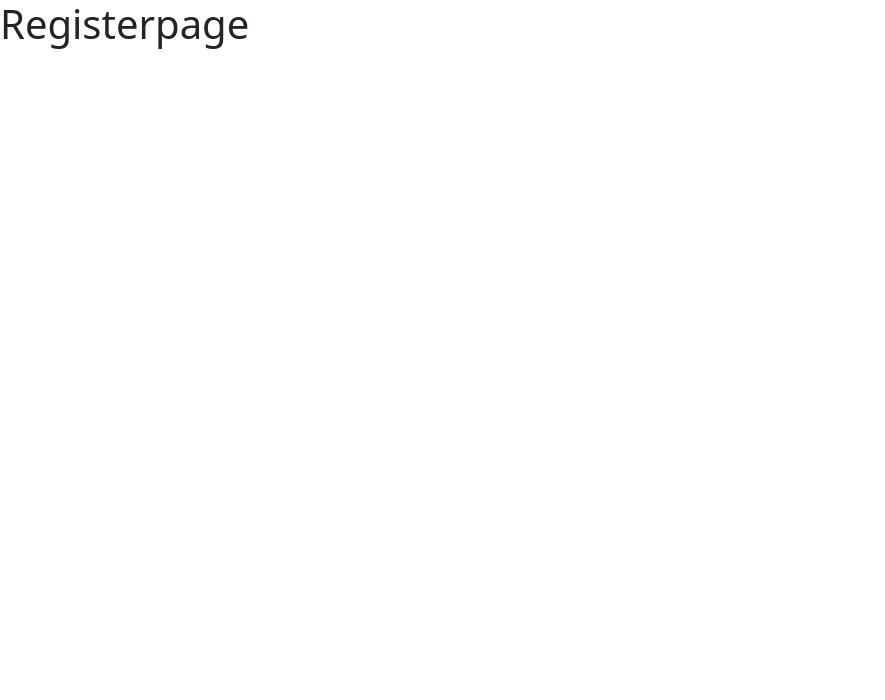
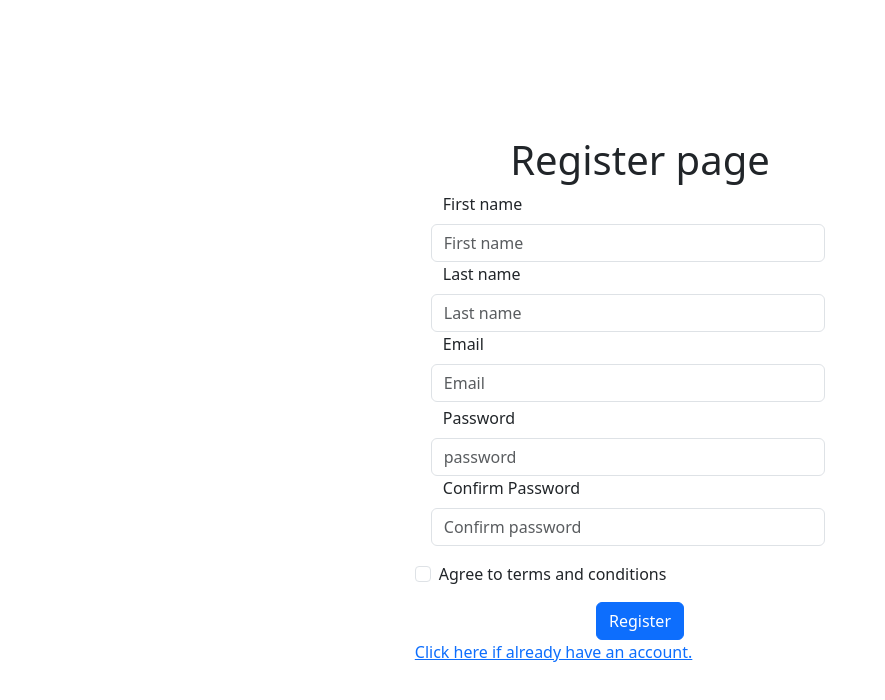
Before and after one commit to SelvakumarBoominathan/CleanEase-FrontEnd, a React (Vite) app: page /Registerpage in a window 1280 px wide. Shown: the top 700 px of the page, without its empty margins (0-885 px from the left). Built offline with nearby package versions, Linux system fonts and the light colour scheme.

Commit message:
completed register page

```diff
--- a/src/App.jsx
+++ b/src/App.jsx
@@ -1,4 +1,5 @@
 import "./App.css";
+import React from "react";
 import { BrowserRouter, Routes, Route } from "react-router-dom";
 import Homepage from "./_components/_Homepage.jsx";
 import "bootstrap/dist/css/bootstrap.min.css";
@@ -7,7 +8,7 @@ import Login from "./_components/_Login/Login";
 
 function App() {
   return (
-    <>
+    <React.StrictMode>
       <div>
         <BrowserRouter>
           <Routes>
@@ -17,7 +18,7 @@ function App() {
           </Routes>
         </BrowserRouter>
       </div>
-    </>
+    </React.StrictMode>
   );
 }
 
--- a/src/_components/_Registerpage/Registerpage-styles.css
+++ b/src/_components/_Registerpage/Registerpage-styles.css
@@ -0,0 +1,6 @@
+.form-parent {
+  width: 500px;
+  height: 500px;
+  display: grid;
+  place-items: center;
+}
--- a/src/_components/_Registerpage/Registerpage.jsx
+++ b/src/_components/_Registerpage/Registerpage.jsx
@@ -1,10 +1,121 @@
 import React from "react";
+import { useState } from "react";
+import Container from "react-bootstrap/Container";
+import Button from "react-bootstrap/Button";
+import Form from "react-bootstrap/Form";
+import Row from "react-bootstrap/Row";
+import "./Registerpage-styles.css";
 
 const Registerpage = () => {
+  const [validated, setValidated] = useState(false);
+
+  const handleSubmit = (event) => {
+    const form = event.currentTarget;
+    if (form.checkValidity() === false) {
+      event.preventDefault();
+      event.stopPropagation();
+    }
+
+    setValidated(true);
+  };
+
   return (
-    <div>
-      <h1>Registerpage</h1>
-    </div>
+    <Container className="d-flex flex-column justify-content-center align-items-center vh-100 w-90">
+      <h1>Register page</h1>
+      <Form noValidate validated={validated} onSubmit={handleSubmit}>
+        <Row className="mb-1 mx-3 d-grid align-items-center">
+          <Form.Group
+            as={Row}
+            className="col-md-12"
+            controlId="validationCustom01"
+          >
+            <Form.Label>First name</Form.Label>
+            <Form.Control
+              required
+              type="text"
+              placeholder="First name"
+              defaultValue=""
+            />
+            <Form.Control.Feedback>Looks good!</Form.Control.Feedback>
+          </Form.Group>
+          <Form.Group
+            as={Row}
+            className="col-md-12"
+            controlId="validationCustom02"
+          >
+            <Form.Label>Last name</Form.Label>
+            <Form.Control
+              required
+              type="text"
+              placeholder="Last name"
+              defaultValue=""
+            />
+            <Form.Control.Feedback>Looks good!</Form.Control.Feedback>
+          </Form.Group>
+
+          <Form.Group
+            as={Row}
+            className="col-md-12"
+            controlId="validationCustom03"
+          >
+            <Form.Label>Email</Form.Label>
+            <Form.Control
+              required
+              type="Email"
+              placeholder="Email"
+              defaultValue=""
+            />
+            <Form.Control.Feedback>Looks good!</Form.Control.Feedback>
+          </Form.Group>
+        </Row>
+
+        <Row className="mb-3 mx-3 d-grid align-items-center">
+          <Form.Group
+            as={Row}
+            className="col-md-12"
+            controlId="validationCustom03"
+          >
+            <Form.Label>Password</Form.Label>
+            <Form.Control
+              required
+              type="password"
+              placeholder="password"
+              defaultValue=""
+            />
+            <Form.Control.Feedback>Looks good!</Form.Control.Feedback>
+          </Form.Group>
+
+          <Form.Group
+            as={Row}
+            className="col-md-12"
+            controlId="validationCustom04"
+          >
+            <Form.Label className="w-50">Confirm Password</Form.Label>
+            <Form.Control
+              required
+              type="password"
+              placeholder="Confirm password"
+              defaultValue=""
+            />
+            <Form.Control.Feedback>Looks good!</Form.Control.Feedback>
+          </Form.Group>
+        </Row>
+        <Form.Group className="mb-3">
+          <Form.Check
+            required
+            label="Agree to terms and conditions"
+            feedback="You must agree before submitting."
+            feedbackType="invalid"
+          />
+        </Form.Group>
+        <Container className="d-flex justify-content-center">
+          <Button className="" type="submit">
+            Register
+          </Button>
+        </Container>
+        <a href="/Login">Click here if already have an account.</a>
+      </Form>
+    </Container>
   );
 };
 
```
